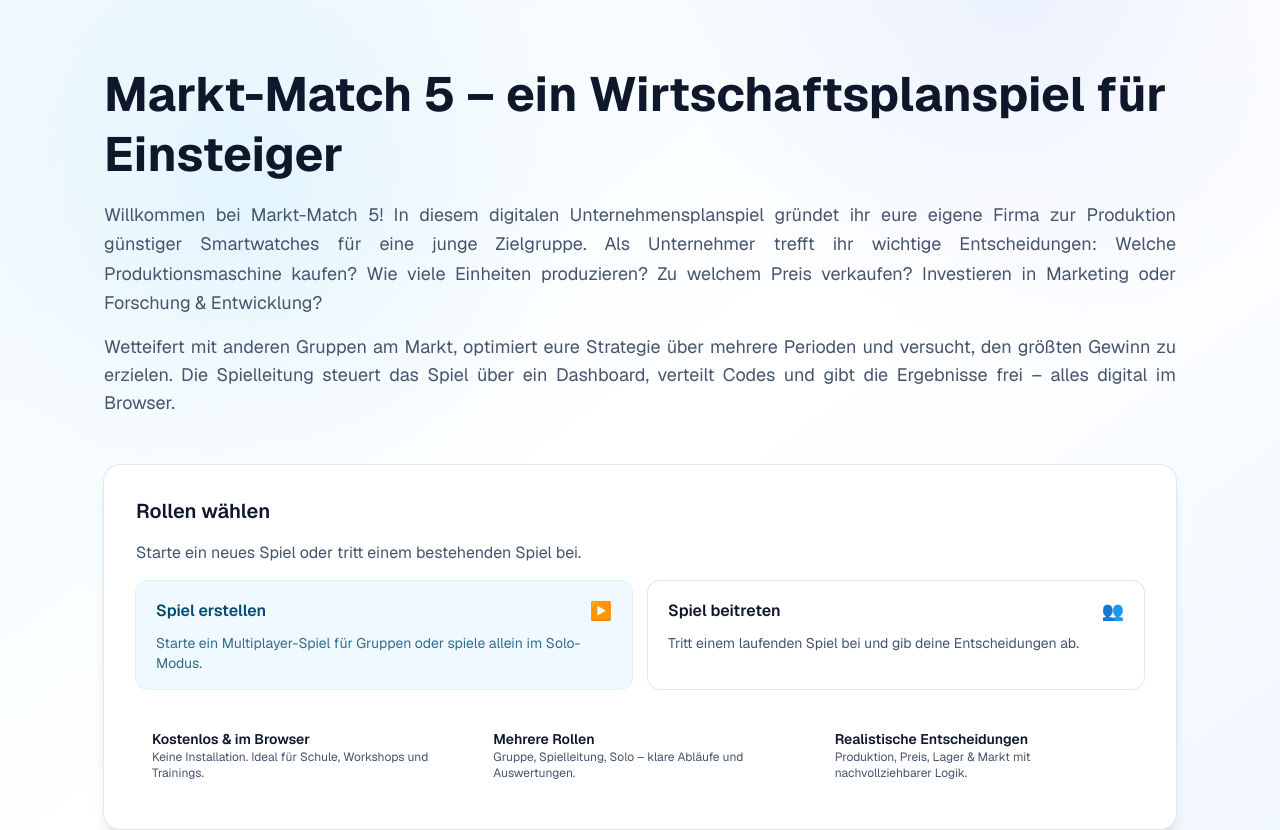
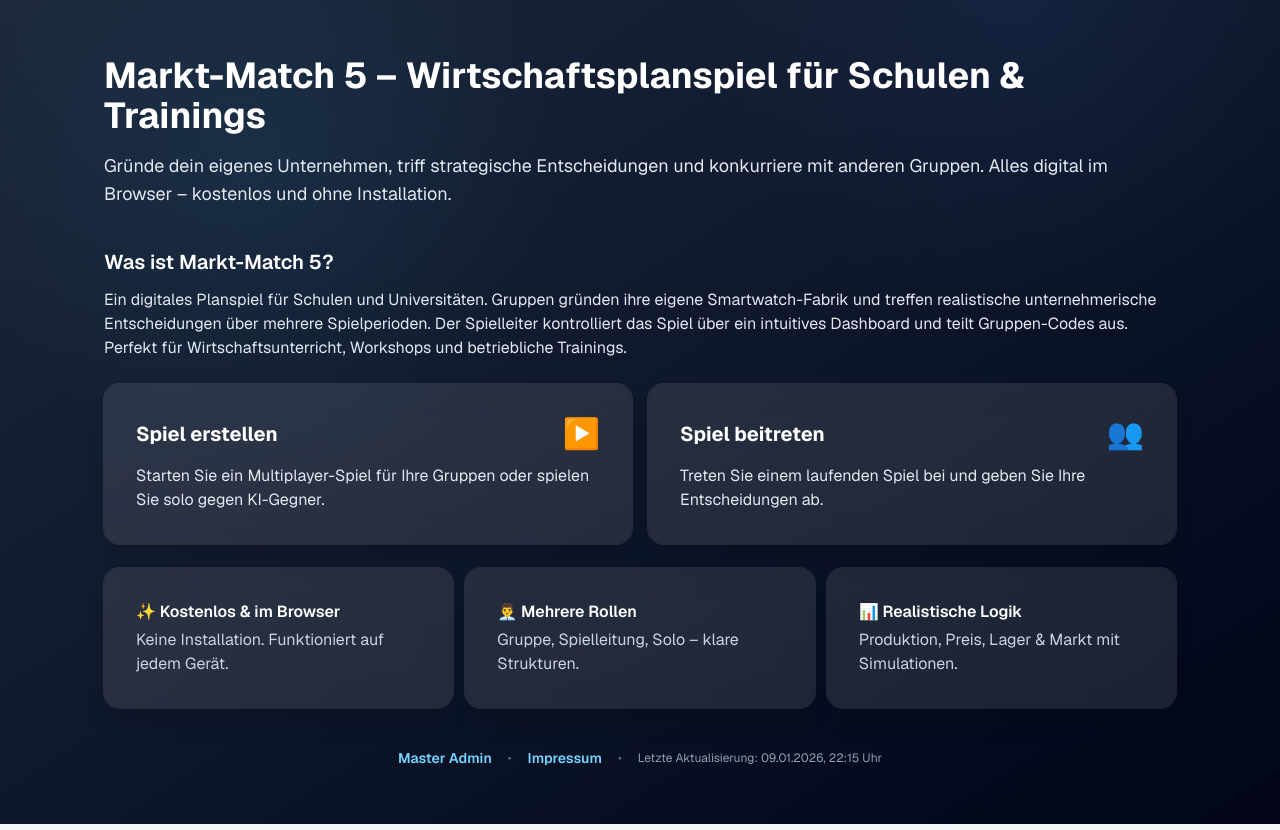
Before and after one commit to swjnmang/marktmatch5, a Next.js app in the folder mm5-vercel/: page / in a window 1280 px wide. Shown: the top 830 px of the page. Built offline with nearby package versions, Linux system fonts and the light colour scheme.

Commit message:
Homepage: Neues dunkles Blau/Grau-Design mit UI-Tokens

```diff
--- a/mm5-vercel/src/app/page.tsx
+++ b/mm5-vercel/src/app/page.tsx
@@ -2,113 +2,97 @@
 
 import Link from "next/link";
 import { VERSION } from "@/lib/version";
-import { useEffect, useState } from "react";
-import { getTheme, type ThemeName } from "@/lib/themes";
+import { ui } from "@/lib/ui";
 
 export default function Home() {
-  const [theme] = useState(() => {
-    if (typeof window !== "undefined") {
-      const savedTheme = (localStorage.getItem("theme") as ThemeName) || "light";
-      return getTheme(savedTheme);
-    }
-    return getTheme();
-  });
-  const mounted = typeof window !== "undefined";
-
-  // Theme is initialized lazily from localStorage; no effect needed.
-
-  if (!mounted) return null;
-
   return (
-    <main className={`relative min-h-screen overflow-hidden ${theme.bgGradient}`}>
-      <div className="absolute inset-0 bg-[radial-gradient(circle_at_20%_20%,rgba(14,165,233,0.08),transparent_25%),radial-gradient(circle_at_80%_0%,rgba(37,99,235,0.08),transparent_25%)]" />
-      <div className="relative mx-auto flex max-w-6xl flex-col gap-12 px-6 py-16 sm:px-10">
-        <header className="flex flex-col gap-3 sm:gap-4">
-          <h1 className={`text-3xl font-bold leading-tight ${theme.text} sm:text-4xl lg:text-5xl`}>
-            Markt-Match 5 – ein Wirtschaftsplanspiel für Einsteiger
+    <main className={ui.page.shell}>
+      <div className={ui.page.overlay} />
+      <div className={ui.page.wideContainer}>
+        <header className="space-y-4">
+          <h1 className={ui.header.title}>
+            Markt-Match 5 – Wirtschaftsplanspiel für Schulen & Trainings
           </h1>
-          <p className={`text-base ${theme.subtext} sm:text-lg leading-relaxed text-justify`}>
-            Willkommen bei Markt-Match 5! In diesem digitalen Unternehmensplanspiel gründet ihr eure eigene Firma zur Produktion günstiger Smartwatches für eine junge Zielgruppe. Als Unternehmer trefft ihr wichtige Entscheidungen: Welche Produktionsmaschine kaufen? Wie viele Einheiten produzieren? Zu welchem Preis verkaufen? Investieren in Marketing oder Forschung & Entwicklung?
-          </p>
-          <p className={`text-base ${theme.subtext} sm:text-lg text-justify`}>
-            Wetteifert mit anderen Gruppen am Markt, optimiert eure Strategie über mehrere Perioden und versucht, den größten Gewinn zu erzielen. Die Spielleitung steuert das Spiel über ein Dashboard, verteilt Codes und gibt die Ergebnisse frei – alles digital im Browser.
+          <p className={ui.header.subtitle}>
+            Gründe dein eigenes Unternehmen, triff strategische Entscheidungen und konkurriere mit anderen Gruppen. Alles digital im Browser – kostenlos und ohne Installation.
           </p>
         </header>
 
-        <section className="grid gap-6 grid-cols-1">
-          <div className={`space-y-4 rounded-2xl ${theme.card} p-8 shadow-lg ring-1 ${theme.cardBorder}`}>
-            <h2 className={`text-xl font-semibold ${theme.text}`}>Rollen wählen</h2>
-            <p className={theme.subtext}>
-              Starte ein neues Spiel oder tritt einem bestehenden Spiel bei.
+
+        <section className="space-y-6">
+          <div className="space-y-3">
+            <h2 className={ui.section.title}>Was ist Markt-Match 5?</h2>
+            <p className={ui.text.secondary}>
+              Ein digitales Planspiel für Schulen und Universitäten. Gruppen gründen ihre eigene Smartwatch-Fabrik und treffen realistische unternehmerische Entscheidungen über mehrere Spielperioden. Der Spielleiter kontrolliert das Spiel über ein intuitives Dashboard und teilt Gruppen-Codes aus. Perfekt für Wirtschaftsunterricht, Workshops und betriebliche Trainings.
             </p>
+          </div>
+
+          {/* Main CTAs */}
           <div className="grid gap-4 sm:grid-cols-2">
             <Link
               href="/spiel-erstellen"
-                className={`group flex flex-col gap-2 rounded-xl ${theme.name === "dark" ? "bg-gray-800" : theme.accentLight} px-5 py-4 ring-1 ${theme.name === "dark" ? "ring-gray-700" : "ring-sky-100"} transition hover:-translate-y-0.5 hover:shadow-md`}
+              className={`group flex flex-col gap-3 ${ui.card.padded} transition hover:-translate-y-1 hover:ring-white/20`}
             >
               <div className="flex items-center justify-between">
-                  <span className={`text-base font-semibold ${theme.name === "dark" ? "text-white" : "text-sky-900"}`}>Spiel erstellen</span>
-                  <span className={`text-lg ${theme.name === "dark" ? "text-green-400" : "text-green-500"} group-hover:scale-110 transition`}>
-                    ▶️
-                  </span>
+                <h3 className="text-xl font-bold text-white">Spiel erstellen</h3>
+                <span className="text-3xl group-hover:scale-110 transition">▶️</span>
               </div>
-                <p className={`text-sm ${theme.name === "dark" ? "text-gray-300" : "text-sky-900/80"}`}>
-                  Starte ein Multiplayer-Spiel für Gruppen oder spiele allein im Solo-Modus.
+              <p className={ui.text.secondary}>
+                Starten Sie ein Multiplayer-Spiel für Ihre Gruppen oder spielen Sie solo gegen KI-Gegner.
               </p>
             </Link>
+
             <Link
               href="/gruppe"
-                className={`group flex flex-col gap-2 rounded-xl ${theme.card} px-5 py-4 ring-1 ${theme.cardBorder} transition hover:-translate-y-0.5 hover:shadow-md`}
+              className={`group flex flex-col gap-3 ${ui.card.padded} transition hover:-translate-y-1 hover:ring-white/20`}
             >
               <div className="flex items-center justify-between">
-                  <span className={`text-base font-semibold ${theme.text}`}>Spiel beitreten</span>
-                  <span className={`text-lg ${theme.subtext} group-hover:scale-110 transition`}>
-                    👥
-                  </span>
+                <h3 className="text-xl font-bold text-white">Spiel beitreten</h3>
+                <span className="text-3xl group-hover:scale-110 transition">👥</span>
               </div>
-                <p className={`text-sm ${theme.subtext}`}>
-                  Tritt einem laufenden Spiel bei und gib deine Entscheidungen ab.
+              <p className={ui.text.secondary}>
+                Treten Sie einem laufenden Spiel bei und geben Sie Ihre Entscheidungen ab.
               </p>
             </Link>
           </div>
-            <div className="mt-6 grid gap-4 sm:grid-cols-3">
-              <div className="rounded-xl bg-white/70 backdrop-blur p-4 ring-1 ring-white/30">
-                <p className="text-sm font-semibold text-slate-900">Kostenlos & im Browser</p>
-                <p className="text-xs text-slate-600">Keine Installation. Ideal für Schule, Workshops und Trainings.</p>
+
+          {/* Feature Pills */}
+          <div className="grid gap-3 sm:grid-cols-3">
+            <div className={ui.card.base + " " + ui.card.padded}>
+              <p className="font-semibold text-white mb-1">✨ Kostenlos & im Browser</p>
+              <p className={ui.text.muted}>Keine Installation. Funktioniert auf jedem Gerät.</p>
             </div>
-              <div className="rounded-xl bg-white/70 backdrop-blur p-4 ring-1 ring-white/30">
-                <p className="text-sm font-semibold text-slate-900">Mehrere Rollen</p>
-                <p className="text-xs text-slate-600">Gruppe, Spielleitung, Solo – klare Abläufe und Auswertungen.</p>
+            <div className={ui.card.base + " " + ui.card.padded}>
+              <p className="font-semibold text-white mb-1">👨‍💼 Mehrere Rollen</p>
+              <p className={ui.text.muted}>Gruppe, Spielleitung, Solo – klare Strukturen.</p>
             </div>
-              <div className="rounded-xl bg-white/70 backdrop-blur p-4 ring-1 ring-white/30">
-                <p className="text-sm font-semibold text-slate-900">Realistische Entscheidungen</p>
-                <p className="text-xs text-slate-600">Produktion, Preis, Lager & Markt mit nachvollziehbarer Logik.</p>
+            <div className={ui.card.base + " " + ui.card.padded}>
+              <p className="font-semibold text-white mb-1">📊 Realistische Logik</p>
+              <p className={ui.text.muted}>Produktion, Preis, Lager & Markt mit Simulationen.</p>
             </div>
           </div>
-          </div>
-
         </section>
 
         {/* Footer Links */}
-        <div className="flex flex-wrap items-center justify-center gap-4 text-center text-xs text-slate-400">
+        <div className="flex flex-wrap items-center justify-center gap-4 text-center text-xs text-slate-300">
           <Link
             href="/admin"
-            className="hover:text-slate-600 transition"
+            className={ui.header.backLink}
           >
             Master Admin
           </Link>
-          <span className="text-slate-300">•</span>
+          <span className="text-slate-500">•</span>
           <button
             onClick={() => {
               const modal = document.getElementById('impressum-modal');
               if (modal) modal.classList.remove('hidden');
             }}
-            className="hover:text-slate-600 transition"
+            className={ui.header.backLink}
           >
             Impressum
           </button>
-          <span className="text-slate-300">•</span>
-          <span>Letzte Aktualisierung: {VERSION.date}, {VERSION.time} Uhr</span>
+          <span className="text-slate-500">•</span>
+          <span className="text-slate-400">Letzte Aktualisierung: {VERSION.date}, {VERSION.time} Uhr</span>
         </div>
 
         {/* Impressum Modal */}
@@ -122,34 +106,34 @@ export default function Home() {
             }
           }}
         >
-          <div className="relative max-w-lg mx-4 bg-white rounded-2xl shadow-2xl p-8 ring-1 ring-slate-200">
+          <div className={`relative max-w-lg mx-4 ${ui.card.padded} ring-1 ring-white/10`}>
             <button
               onClick={() => {
                 const modal = document.getElementById('impressum-modal');
                 if (modal) modal.classList.add('hidden');
               }}
-              className="absolute top-4 right-4 text-slate-400 hover:text-slate-600 transition"
+              className="absolute top-4 right-4 text-slate-300 hover:text-white transition"
             >
               ✕
             </button>
-            <h2 className="text-2xl font-bold text-slate-900 mb-6">Impressum</h2>
-            <div className="space-y-4 text-sm text-slate-700">
+            <h2 className="text-2xl font-bold text-white mb-6">Impressum</h2>
+            <div className="space-y-4 text-sm text-slate-200">
               <div>
-                <p className="font-semibold text-slate-900 mb-1">Angaben gemäß § 5 TMG</p>
+                <p className="font-semibold text-white mb-1">Angaben gemäß § 5 TMG</p>
                 <p>Jonathan Mangold</p>
                 <p>c/o Schenkenstraße 10</p>
                 <p>74544 Michelbach, Deutschland</p>
               </div>
               <div>
-                <p className="font-semibold text-slate-900 mb-1">Vertreten durch</p>
+                <p className="font-semibold text-white mb-1">Vertreten durch</p>
                 <p>Jonathan Mangold</p>
               </div>
               <div>
-                <p className="font-semibold text-slate-900 mb-1">Kontakt</p>
-                <p>E-Mail: <a href="mailto:info@nachhilfe-wirtschaftsschule.de" className="text-sky-600 hover:underline">info@nachhilfe-wirtschaftsschule.de</a></p>
+                <p className="font-semibold text-white mb-1">Kontakt</p>
+                <p>E-Mail: <a href="mailto:info@nachhilfe-wirtschaftsschule.de" className="text-sky-300 hover:text-sky-200 underline">info@nachhilfe-wirtschaftsschule.de</a></p>
               </div>
               <div>
-                <p className="font-semibold text-slate-900 mb-1">Verantwortlich für den Inhalt nach § 55 Abs. 2 RStV</p>
+                <p className="font-semibold text-white mb-1">Verantwortlich für den Inhalt nach § 55 Abs. 2 RStV</p>
                 <p>Jonathan Mangold (Anschrift wie oben)</p>
               </div>
             </div>
```
Lines whose indentation alone changed are shown as unchanged.
